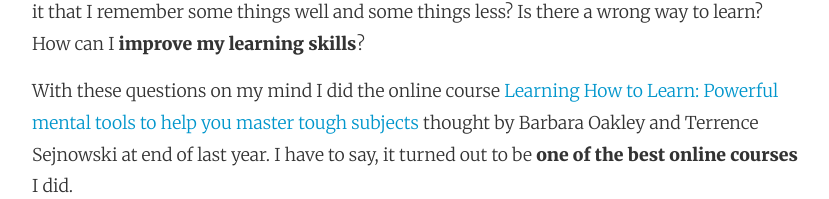
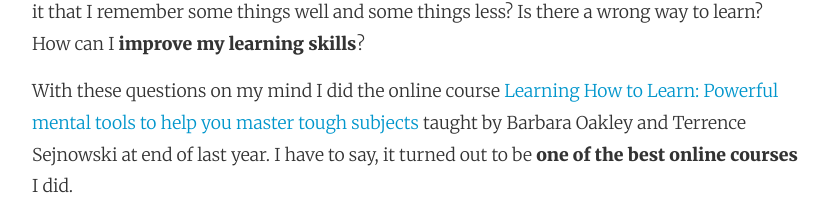
Before and after one commit to adri/adri.github.io, a Jekyll site: the page built from _posts/2017-01-03-online-course-learning-how-to-learn.md, in a window 1280 px wide and 1400 px high. Shown: the part 452-651 px from the top of the window, without its empty margins (224-1053 px from the left). Built offline with Jekyll 4.4.1, drawn with Linux system fonts in a browser that asks for light colours; nearby versions of some CDN libraries; comment, search, counter and statistics services are not loaded; some of the changed text lies outside the part shown; grey boxes are pictures that could not be loaded.

Commit message:
Autocommit from wiki

```diff
--- a/_posts/2017-01-03-online-course-learning-how-to-learn.md
+++ b/_posts/2017-01-03-online-course-learning-how-to-learn.md
@@ -8,7 +8,7 @@ image: https://cloud.githubusercontent.com/assets/133832/21652211/181e760a-d2ac-
 
 I love learning new things. I get a lot of energy from it. Too bad that I also forget stuff. Why is it that I remember some things well and some things less? Is there a wrong way to learn? How can I **improve my learning skills**?
 
-With these questions on my mind I did the online course  [Learning How to Learn: Powerful mental tools to help you master tough subjects](https://www.coursera.org/learn/learning-how-to-learn/) thought by Barbara Oakley and Terrence Sejnowski at end of last year. I have to say, it turned out to be **one of the best online courses** I did.
+With these questions on my mind I did the online course  [Learning How to Learn: Powerful mental tools to help you master tough subjects](https://www.coursera.org/learn/learning-how-to-learn/) taught by Barbara Oakley and Terrence Sejnowski at end of last year. I have to say, it turned out to be **one of the best online courses** I did.
 
 ![Learning How to Learn](https://cloud.githubusercontent.com/assets/133832/21652211/181e760a-d2ac-11e6-90cc-5fda12c231f7.jpeg)
 Source: [Learning How to Learn](https://www.coursera.org/learn/learning-how-to-learn/).
@@ -18,8 +18,8 @@ Here are my course notes.
 # *Week 1*
 
 ### Modes
-1. Focused: Logical thinking, using existing thoughts.
-2. Diffuse: Creative thinking, making new thoughts.
+1. **Focused**: Logical thinking, using existing thoughts.
+2. **Diffuse**: Creative thinking, making new thoughts.
 
 <img width="1189" alt="modes" src="https://cloud.githubusercontent.com/assets/133832/21652212/18224294-d2ac-11e6-8b62-b5919275739d.png">
 Source: [Learning How to Learn](https://www.coursera.org/learn/learning-how-to-learn/).
```
